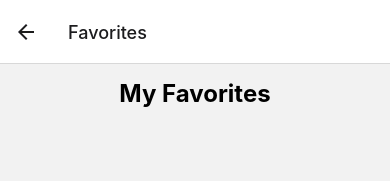
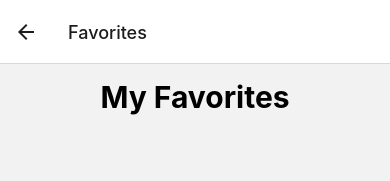
Before and after one commit to yernaz-togizbayev/MusicSearch_app, a React Native app: screen /Favorites in a window 390 px wide. Shown: the top 181 px of the page. Built offline with nearby package versions, Linux system fonts and the light colour scheme.

Commit message:
create addToFavorites functionality and adjust FavoritesScreen

```diff
--- a/App.js
+++ b/App.js
@@ -1,4 +1,5 @@
 import React from 'react';
+import { useState } from 'react';
 import { NavigationContainer } from '@react-navigation/native';
 import { createNativeStackNavigator } from '@react-navigation/native-stack';
 import HomeScreen from './HomeScreen';
@@ -12,12 +13,27 @@ const Next = createNativeStackNavigator();
  * @returns {JSX.Element} NavigationContainer which navigates between HomeScreen, MusicianScreen and FavoritesScreen
  */
 export default function App() {
+  const [favorites, setFavorites] = useState([]);
+
   return(
     <NavigationContainer>
       <Next.Navigator>
+        {/* Navigates to the HomeScreen */}
         <Next.Screen name="Home" component={HomeScreen} />
-        <Next.Screen name="Musician" component={MusicianScreen} />
-        <Next.Screen name="Favorites" component={FavoritesScreen} />
+
+        {/* Parse favorites and setFavorites as route and navigates to the MusicianScreen */}
+        <Next.Screen
+          name="Musician"
+          component={MusicianScreen}
+          initialParams={{ favorites, setFavorites }}
+        />
+
+        {/* Parse favorites as route and navigates to the FavoritesScreen */}
+        <Next.Screen
+          name="Favorites"
+          component={FavoritesScreen}
+          initialParams={{ favorites }}
+        />
       </Next.Navigator>
     </NavigationContainer>
   );
--- a/FavoritesButton.js
+++ b/FavoritesButton.js
@@ -39,7 +39,7 @@ const styles = StyleSheet.create ({
         marginLeft: 8
 
     },
-        favoritesButtonText: {
+    favoritesButtonText: {
         fontSize: 16,
         textAlign: 'center',
         color: '#007AFF'
--- a/FavoritesScreen.js
+++ b/FavoritesScreen.js
@@ -1,15 +1,24 @@
 import React from 'react';
-import { View, Text, StyleSheet } from 'react-native';
+import { View, Text, StyleSheet, ScrollView } from 'react-native';
 
 /**
  * Here appears all favorite musicians which has been added from MusicianScreen
  * @returns {JSX.Element} List of favorite musicians
  */
-const FavoritesScreen = () => {
+const FavoritesScreen = ({ route }) => {
+    const { favorites } = route.params;
+    let countMusicians = 1;
+
   return (
-    <View style={styles.FavoritesScreen}>
-      <Text style={styles.FavoritesTitle}>My Favorites</Text>
-    </View>
+    <ScrollView style={styles.FavoritesScreen}>
+        <Text style={styles.FavoritesTitle}>My Favorites</Text>
+        {favorites && favorites.map((artist) => (
+            <View key={artist.id}>
+                <Text style={{fontSize: 20, marginBottom: 12}}>{countMusicians++}. {artist.name}</Text>
+            </View>
+        ))}
+    </ScrollView>
+
   );
 };
 
@@ -19,10 +28,11 @@ export default FavoritesScreen;
 const styles = StyleSheet.create({
     FavoritesScreen: {
         flex: 1,
-        marginTop: 15
+        padding: 15,
+        marginBottom: 30
     },
     FavoritesTitle: {
-        fontSize: 24,
+        fontSize: 30,
         fontWeight: 'bold',
         marginBottom: 16,
         textAlign: 'center'
--- a/HomeScreen.js
+++ b/HomeScreen.js
@@ -39,7 +39,7 @@ export default function HomeScreen() {
       <MusicianSearchBar updateState={setMusicianName} />
 
       {/* Button to navigate to FavoritesScreen */}
-      <FavoritesButton navigation={navigation}/>
+      <FavoritesButton navigation={navigation} />
 
       {/* Button to navigate to MusicianScreen after entering input in the search bar */}
       <SearchButton  navigation={navigation} musician={musician} />
--- a/MusicianScreen.js
+++ b/MusicianScreen.js
@@ -1,5 +1,5 @@
 import React, { useState, useEffect } from 'react';
-import { View, Text, Image, StyleSheet, ScrollView } from 'react-native';
+import { View, Text, Image, StyleSheet, ScrollView, Button, ToastAndroid } from 'react-native';
 
 /**
  * Displays albums or single songs of musician or band with album title,
@@ -8,7 +8,9 @@ import { View, Text, Image, StyleSheet, ScrollView } from 'react-native';
  * @returns {JSX.Element}  A scrollable View element which represents a musician screen with metadata
  */
 const MusicianScreen = ({ route }) => {
-    const { musician } = route.params; //variable to hold musician parameter of extracted route object
+    const { musician } = route.params;
+    const {favorites, setFavorites} = route.params;
+    const [addSucceed, setAddSucceed] = useState(false);
 
     // variables to hold metadata of artist and release group
     const [artistMetaData, setArtistMetaData] = useState(null);
@@ -65,30 +67,55 @@ const MusicianScreen = ({ route }) => {
         return date.getFullYear();
     };
 
+    // Adds musician to the list of favorites
+    // Displays a message if artist already in the favorites list
+    const addToFavorites = () => {
+        if (!favorites.find((artist) => artist.id === artistMetaData.id)) {
+            setFavorites([...favorites, artistMetaData]);
+            setAddSucceed(true);
+        } else {
+            ToastAndroid.showWithGravityAndOffset (
+                'Artist is already in favorites.',
+                ToastAndroid.LONG,
+                ToastAndroid.CENTER,
+                25,
+                75
+            )
+        }
+      };
+
     // Displays a content of metadata to the screen
     return (
-        <ScrollView>
+        <ScrollView style={styles.container}>
             {artistMetaData ? (
                 <View style={styles.artistInfoView}>
+
+                    <Button
+                        title={addSucceed ? 'Added to Favorites' : 'Add to Favorites'}
+                        onPress={addToFavorites} />
+
                     {releaseGroupsMetaData.map((releaseGroup) => (
                         <View key={releaseGroup.id}>
 
-                            {/* Format of metadata output */}
+                            {/* Titel and cover image */}
                             <Text style={styles.albumTitel}>{releaseGroup.title}</Text>
                             <View style={styles.AlbumCoverView}>
                                 <Image source={{ uri: 'https://coverartarchive.org/release-group/' + releaseGroup.id + '/front' }}
                                         style={styles.AlbumCoverImage}
                                 />
                             </View>
-                            <Text style={artistInfoText}>Name: {artistMetaData.name}</Text>
-                            <Text style={artistInfoText}>Type: {artistMetaData.type === "Person" ? "Singer" : "Group"}</Text>
-                            <Text style={artistInfoText}>Album Type: {releaseGroup['primary-type']}</Text>
-                            <Text style={artistInfoText}>Country: {artistMetaData['area']?.name}</Text>
-                            <Text style={artistInfoText}>Release Year: {extractYear(releaseGroup['first-release-date'])}</Text>
+
+                            {/* Format output of metadata */}
+                            <Text style={artistInfoText}><Text style={{fontWeight: 'bold'}}>Name:</Text> {artistMetaData.name}</Text>
+                            <Text style={artistInfoText}><Text style={{fontWeight: 'bold'}}>Type of musician:</Text> {artistMetaData.type === "Person" ? "Singer" : "Group"}</Text>
+                            <Text style={artistInfoText}><Text style={{fontWeight: 'bold'}}>Album Type:</Text> {releaseGroup['primary-type']}</Text>
+                            <Text style={artistInfoText}><Text style={{fontWeight: 'bold'}}>Country:</Text> {artistMetaData['area']?.name}</Text>
+                            <Text style={artistInfoText}><Text style={{fontWeight: 'bold'}}>Release Year:</Text> {extractYear(releaseGroup['first-release-date'])}</Text>
                             <View style={styles.horizontalLine} />
 
                         </View>
                     ))}
+
                 </View>
             ) : (
                 <View style={{marginTop: 330}}>
@@ -109,6 +136,10 @@ export default MusicianScreen;
 
 // Style for MusicianScreen
 const styles = StyleSheet.create({
+    container: {
+        flex: 1,
+        padding: 10
+      },
     AlbumCoverView: {
         flex: 1,
         alignItems: 'center',
--- a/SearchButton.js
+++ b/SearchButton.js
@@ -36,7 +36,7 @@ const styles = StyleSheet.create ({
         padding: 10,
         borderRadius: 12
     },
-        SearchButtonText: {
+    SearchButtonText: {
         fontSize: 16,
         textAlign: 'center',
         color: '#ffffff'
```
